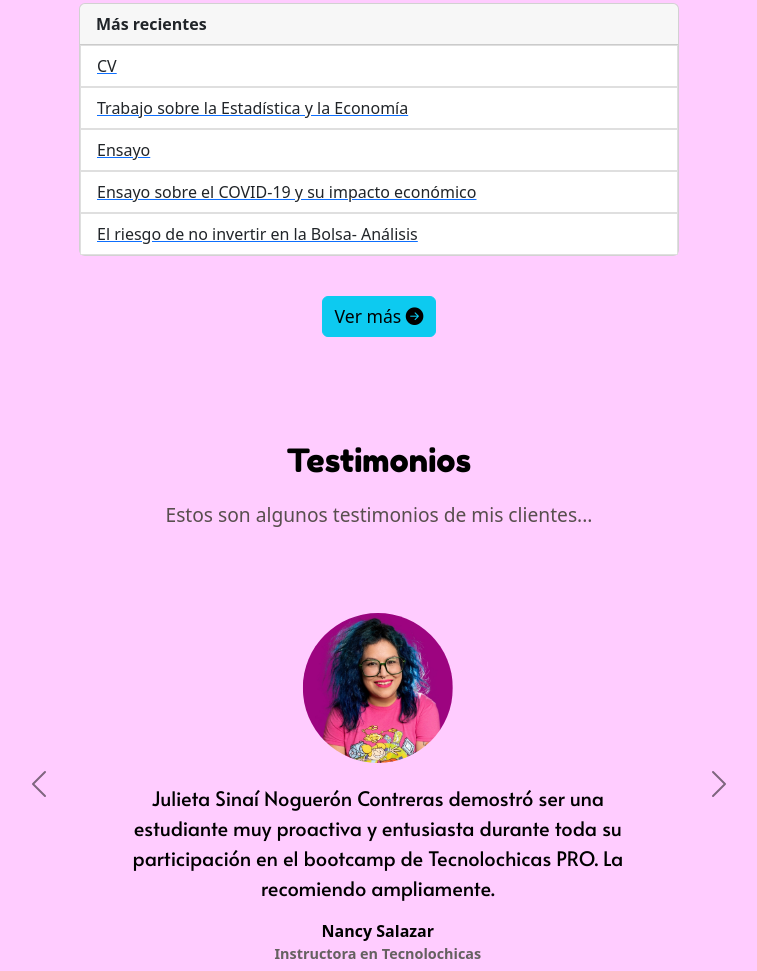
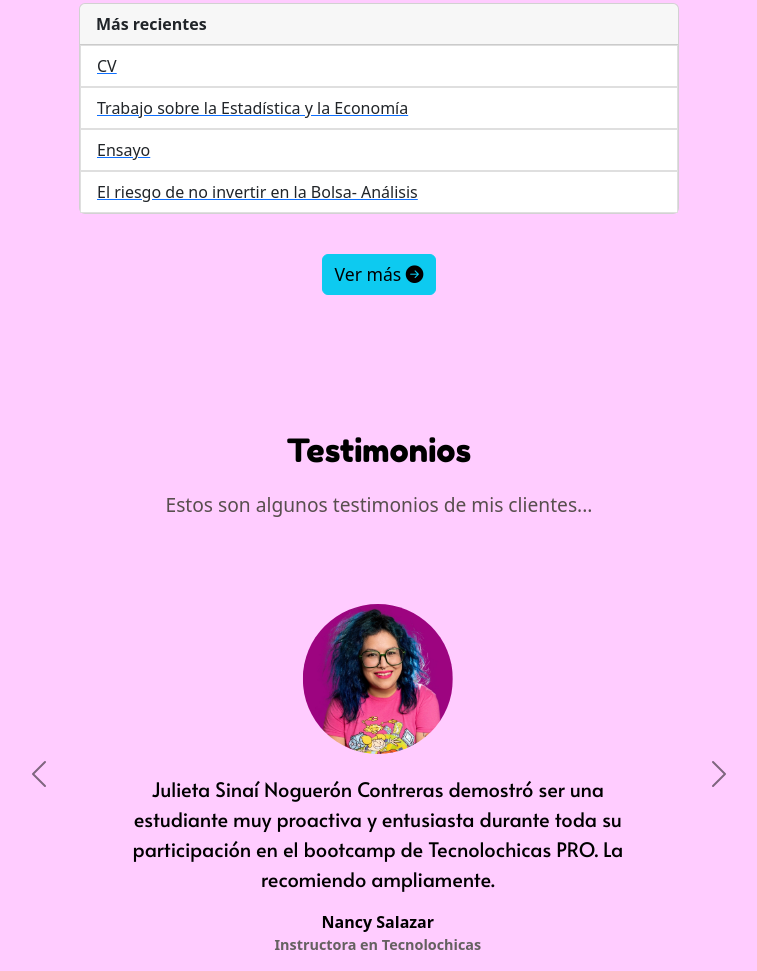
Before and after one commit to JulietaSinai/JulietaSinai.github.io, a plain HTML site: page index.html in a window 1280 px wide. Shown: the part 2926-3897 px from the top of the page, without its empty margins (261-1018 px from the left). Drawn offline with nearby package versions, Linux system fonts and the light colour scheme.

Commit message:
index.html

```diff
--- a/index.html
+++ b/index.html
@@ -269,11 +269,7 @@
               Ensayo
             </li>
           </a>
-          <a href="imagenes/ENSAYO-COVID-19.html" target="_blank" rel="noopener noreferrer">
-            <li class="list-group-item">
-              Ensayo sobre el COVID-19 y su impacto económico
-            </li>
-          </a>
+
           <a href="imagenes/El-riego-es-no-invertir-en-la-bolsa.html" target="_blank" rel="noopener noreferrer">
             <li class="list-group-item">
               El riesgo de no invertir en la Bolsa- Análisis
```
